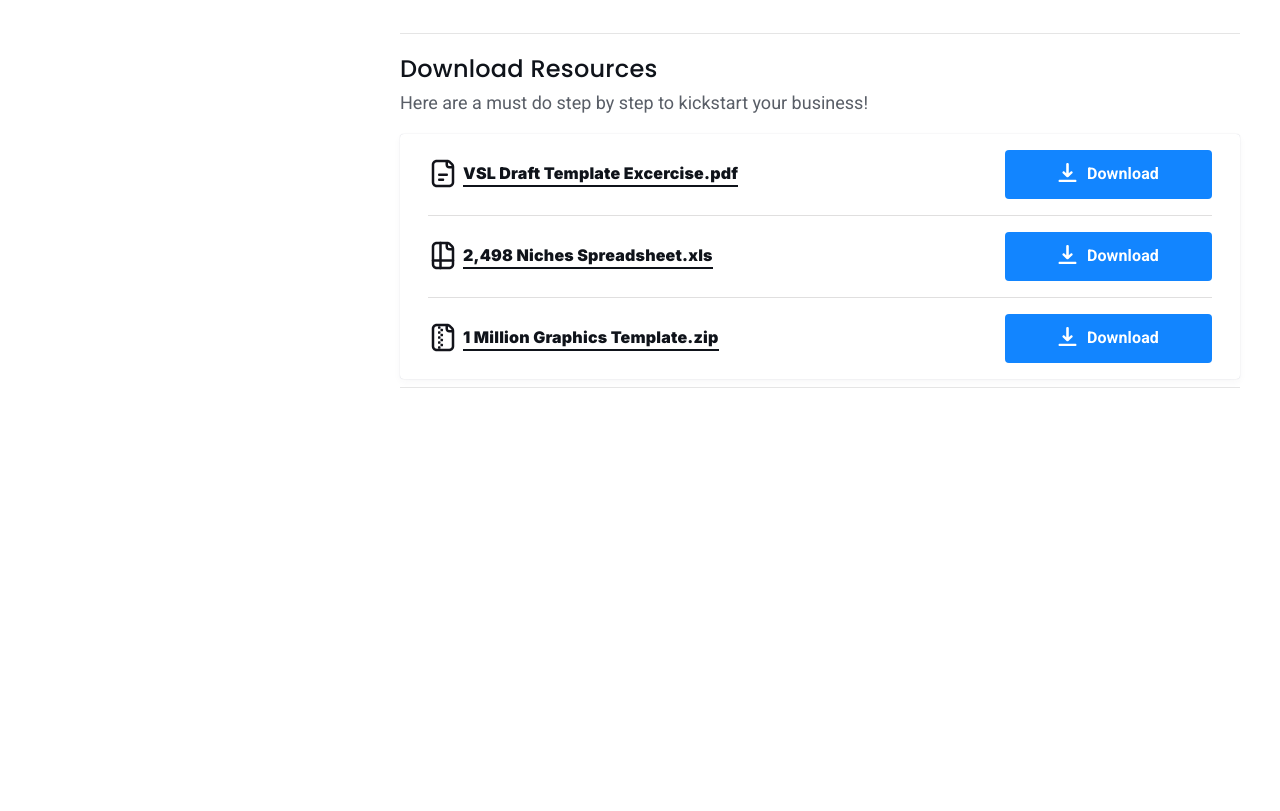
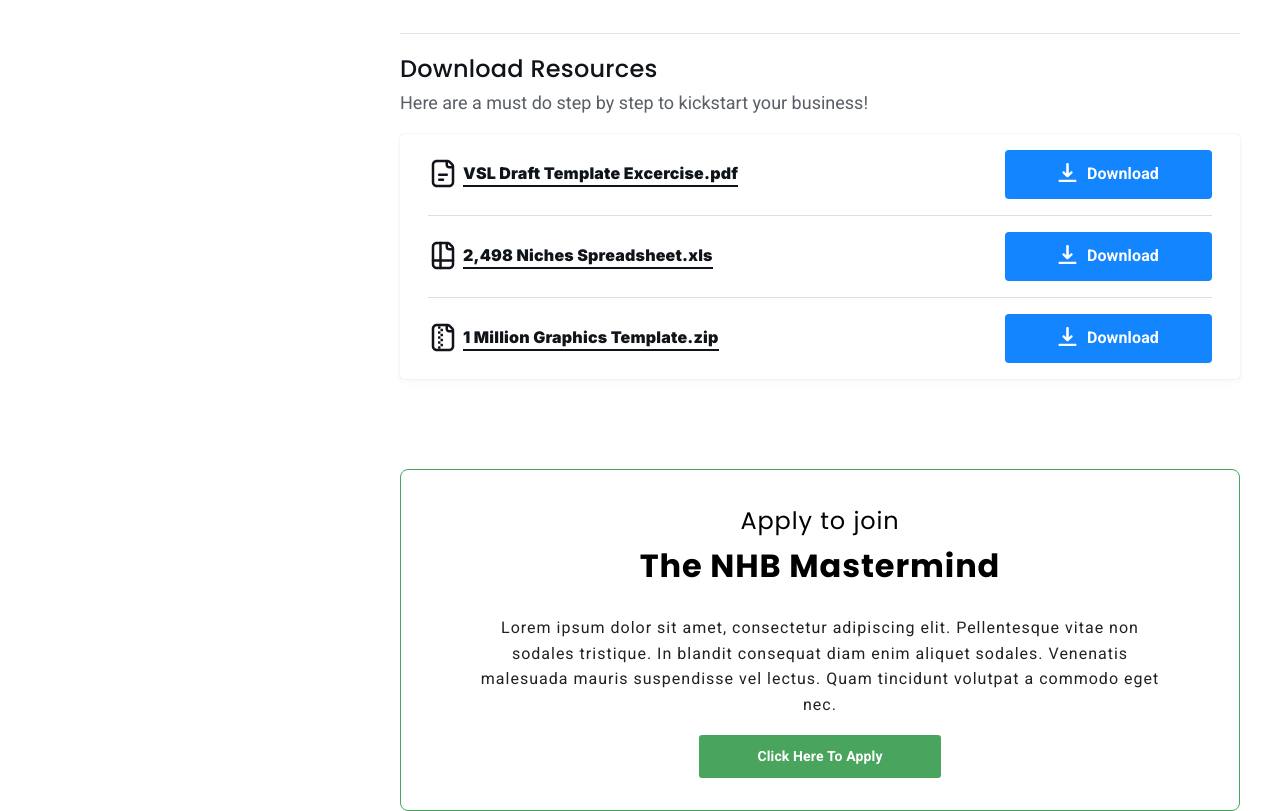
Before and after one commit to benringia/test-task--front-end, a plain HTML site: page index.html in a window 1280 px wide. Shown: the part 1608-2419 px from the top of the page. Before the commit the page ends 1996 px from the top, so only its background shows below. Drawn offline with Linux system fonts and the light colour scheme.

Commit message:
added apply section

```diff
--- a/index.html
+++ b/index.html
@@ -311,7 +311,7 @@
             </div>
           </section> <!--content-section-->
 
-          <section class="content-section">
+          <section class="">
             <div class="download-section">
               <h4 class="download-section-title">Download Resources</h4>
               <p class="download-sub">Here are a must do step by step to kickstart your business!</p>
@@ -333,6 +333,23 @@
           </section>
 
 
+
+          <section class="">
+            <div class="apply-section">
+              <h4 class="apply-section-title">Apply to join</h4>
+              <h4 class="apply-section-sub">The NHB Mastermind</h4>
+              <p>Lorem ipsum dolor sit amet, consectetur adipiscing elit. Pellentesque vitae non sodales tristique. In blandit consequat diam enim aliquet sodales. Venenatis malesuada mauris suspendisse vel lectus. Quam tincidunt volutpat a commodo eget nec.</p>
+
+              <div class="btn-container">
+                <button type="button" class="btn-no-icon">Click Here To Apply</button>
+              </div>
+
+            </div>
+
+          </section>
+
+
+
           </div> <!--main-feed-->
         </section> <!--main-section-->
       </main>
--- a/styles/style.css
+++ b/styles/style.css
@@ -852,7 +852,8 @@ li.list-act {
 .chat-btn-container {
   margin-bottom: 10px;
 }
-.chat-button {
+.chat-button,
+.btn-no-icon {
   font-weight: 900;
   font-family: "Inter", "sans-serif";
   font-size: 14px;
@@ -862,6 +863,13 @@ li.list-act {
   border: none;
   border-radius: 3px;
   cursor: pointer;
+}
+
+.btn-no-icon {
+  padding: 13.5px 58px;
+  font-family: "Roboto", "sans-serif";
+  font-weight: 700;
+  letter-spacing: 0.14px;
 }
 
 .chat-button::before {
@@ -979,7 +987,7 @@ li.list-act {
     CONTENT-SECTION
 --------------------------------------------------*/
 
-.content-section {
+.content-section:not(:last-of-type) {
   padding-bottom: 8px;
   border-bottom: 1px solid rgba(0, 0, 0, 0.1);
 }
@@ -989,6 +997,7 @@ li.list-act {
 --------------------------------------------------*/
 .call-section {
   margin-top: 12px;
+  text-align: center;
 }
 
 .call-details-container {
@@ -1366,3 +1375,41 @@ li.list-act {
   left: 0;
   background: #0f131a;
 }
+
+/*--------------------------------------------------
+  apply-section
+--------------------------------------------------*/
+
+.apply-section {
+  padding: 32px 77px;
+  border-radius: 8px;
+  border: 1px solid #49a55d;
+  margin-top: 90px;
+}
+
+.apply-section-title,
+.apply-section-sub {
+  font-family: "Poppins", "sans-serif";
+  font-size: 24px;
+  color: #000;
+  font-weight: 400;
+  letter-spacing: 0.9px;
+  text-align: center;
+}
+
+.apply-section-sub {
+  font-size: 32px;
+  font-weight: 700;
+  margin-bottom: 24px;
+}
+
+.apply-section p {
+  font-size: 16px;
+  text-align: center;
+  letter-spacing: 1px;
+  margin-bottom: 17px;
+}
+
+.btn-container {
+  text-align: center;
+}
```
